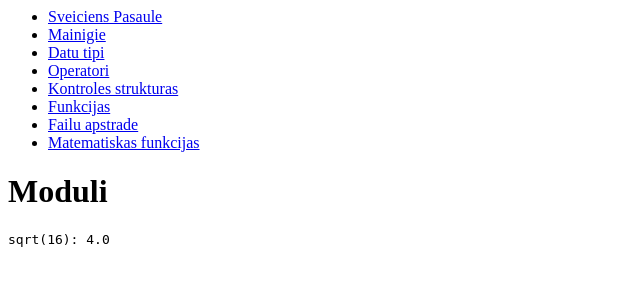
After one commit to b2bthab/ProjektsPython, a Flask app: page /moduli in a window 1280 px wide. The commit adds this page. Shown: the top 300 px of the page, without its empty margins (0-640 px from the left). Run offline with Flask 3, Linux system fonts and the light colour scheme.

Commit message:
26.06.2024 nodarbiba sqrt

```diff
--- a/main.py
+++ b/main.py
@@ -94,6 +94,12 @@ def failu_apstrade():
         saturs = fails.read()
     return render_template('failu_apstrade.html', saturs=saturs)
 
+@app.route('/moduli')
+def moduli():
+    import math
+    sqrt_rezultats = math.sqrt(16)
+    return render_template('moduli.html', sqrt_rezultats=sqrt_rezultats)
+
 @app.route('/aiziet', methods=['POST'])
 def aiziet():
     lietotajs = request.form['lietotajvards']
--- /dev/null
+++ b/templates/moduli.html
@@ -0,0 +1,8 @@
+{% extends "pamati_sintakse.html" %}
+
+{% block content %}
+<h1>Moduli</h1>
+<pre>
+sqrt(16): {{ sqrt_rezultats }}
+</pre>
+{% endblock %}
--- a/templates/pamati_sintakse.html
+++ b/templates/pamati_sintakse.html
@@ -16,6 +16,7 @@
           <li><a href="/kontroles_strukturas">Kontroles strukturas</a></li>
           <li><a href="/funkcijas">Funkcijas</a></li>
           <li><a href="/failu_apstrade">Failu apstrade</a></li>
+          <li><a href="/moduli">Matematiskas funkcijas</a></li>
         </ul>
       </nav>
       <div>
```
